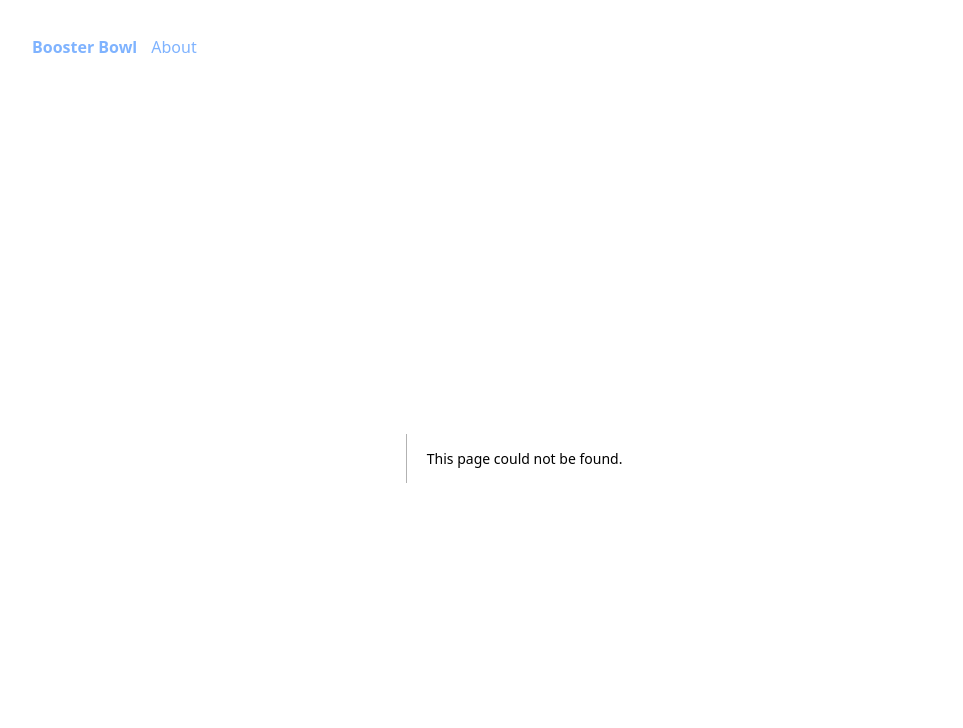
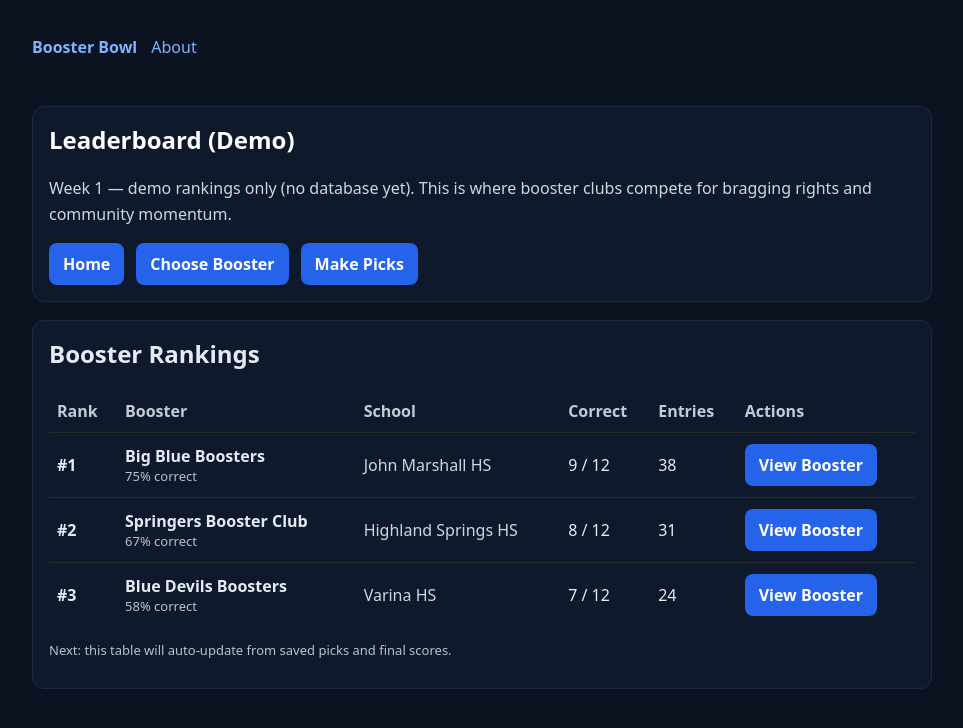
Before and after one commit to Rloney86/booster-bowl, a Next.js app: page /leaderboard in a window 1280 px wide. Before the commit this address had no page. Shown: the top 728 px of the page, without its empty margins (158-1121 px from the left). Built offline with nearby package versions, Linux system fonts and the light colour scheme.

Commit message:
Add leaderboard page with demo data

```diff
--- /dev/null
+++ b/pages/leaderboard.js
@@ -0,0 +1,82 @@
+import Link from "next/link";
+
+const DEMO_WEEK = 1;
+
+const DEMO_LEADERBOARD = [
+  { rank: 1, boosterId: "jmhs", boosterName: "Big Blue Boosters", school: "John Marshall HS", correct: 9, total: 12, entries: 38 },
+  { rank: 2, boosterId: "hsprings", boosterName: "Springers Booster Club", school: "Highland Springs HS", correct: 8, total: 12, entries: 31 },
+  { rank: 3, boosterId: "varina", boosterName: "Blue Devils Boosters", school: "Varina HS", correct: 7, total: 12, entries: 24 },
+];
+
+export default function Leaderboard() {
+  return (
+    <main style={{ maxWidth: 900, margin: "0 auto", padding: 24 }}>
+      <section className="card" style={{ marginTop: 24 }}>
+        <h1 style={{ marginTop: 0 }}>Leaderboard (Demo)</h1>
+        <p style={{ opacity: 0.9, lineHeight: 1.6 }}>
+          Week {DEMO_WEEK} — demo rankings only (no database yet). This is where booster clubs compete for
+          bragging rights and community momentum.
+        </p>
+
+        <div style={{ display: "flex", gap: 12, flexWrap: "wrap", marginTop: 16 }}>
+          <Link className="button" href="/">
+            Home
+          </Link>
+          <Link className="button" href="/booster">
+            Choose Booster
+          </Link>
+          <Link className="button" href="/picks">
+            Make Picks
+          </Link>
+        </div>
+      </section>
+
+      <section className="card" style={{ marginTop: 18 }}>
+        <h2 style={{ marginTop: 0 }}>Booster Rankings</h2>
+
+        <div style={{ overflowX: "auto" }}>
+          <table style={{ width: "100%", borderCollapse: "collapse" }}>
+            <thead>
+              <tr style={{ textAlign: "left", opacity: 0.85 }}>
+                <th style={{ padding: "10px 8px" }}>Rank</th>
+                <th style={{ padding: "10px 8px" }}>Booster</th>
+                <th style={{ padding: "10px 8px" }}>School</th>
+                <th style={{ padding: "10px 8px" }}>Correct</th>
+                <th style={{ padding: "10px 8px" }}>Entries</th>
+                <th style={{ padding: "10px 8px" }}>Actions</th>
+              </tr>
+            </thead>
+            <tbody>
+              {DEMO_LEADERBOARD.map((row) => {
+                const pct = Math.round((row.correct / row.total) * 100);
+                return (
+                  <tr key={row.boosterId} style={{ borderTop: "1px solid #2a2a2a" }}>
+                    <td style={{ padding: "12px 8px", fontWeight: 700 }}>#{row.rank}</td>
+                    <td style={{ padding: "12px 8px" }}>
+                      <div style={{ fontWeight: 700 }}>{row.boosterName}</div>
+                      <div style={{ opacity: 0.8, fontSize: 13 }}>{pct}% correct</div>
+                    </td>
+                    <td style={{ padding: "12px 8px", opacity: 0.9 }}>{row.school}</td>
+                    <td style={{ padding: "12px 8px" }}>
+                      {row.correct} / {row.total}
+                    </td>
+                    <td style={{ padding: "12px 8px" }}>{row.entries}</td>
+                    <td style={{ padding: "12px 8px" }}>
+                      <Link className="button" href={`/booster/${row.boosterId}`}>
+                        View Booster
+                      </Link>
+                    </td>
+                  </tr>
+                );
+              })}
+            </tbody>
+          </table>
+        </div>
+
+        <p style={{ marginTop: 14, opacity: 0.8, fontSize: 13 }}>
+          Next: this table will auto-update from saved picks and final scores.
+        </p>
+      </section>
+    </main>
+  );
+}
```
